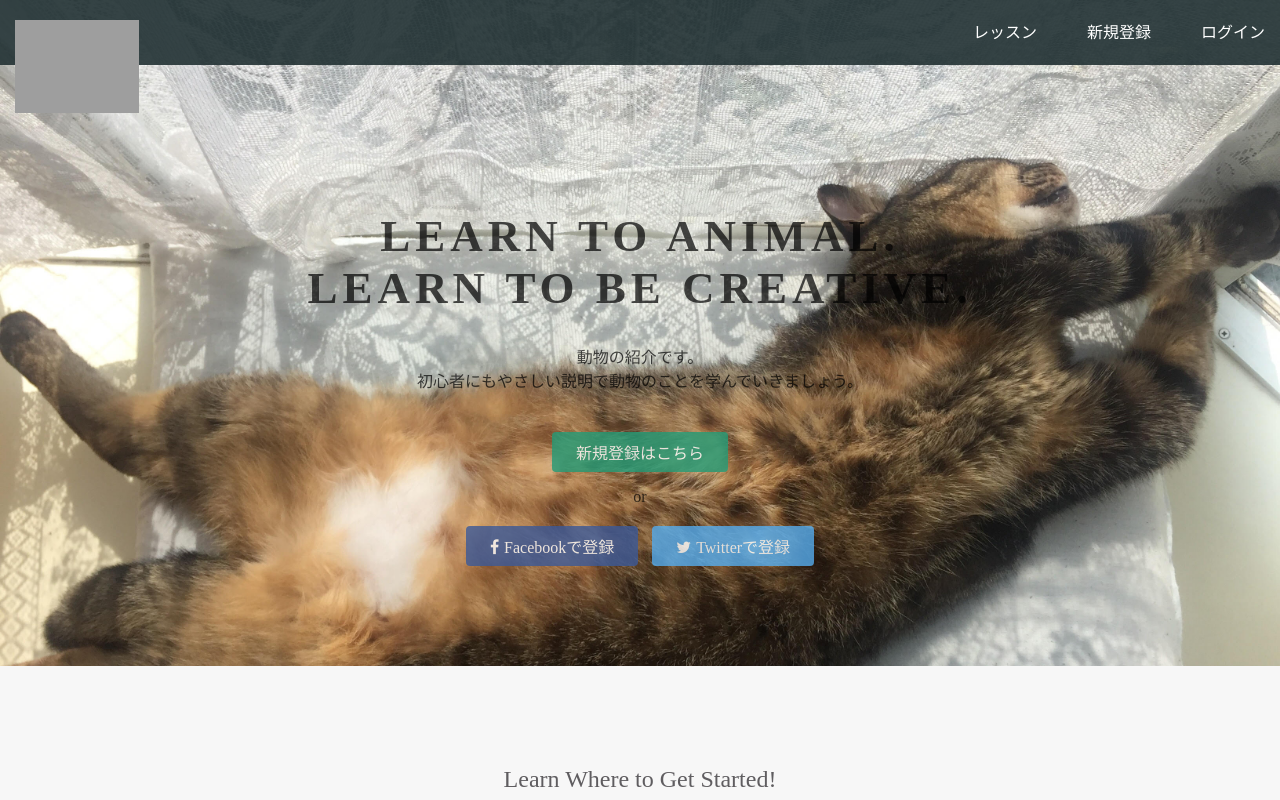
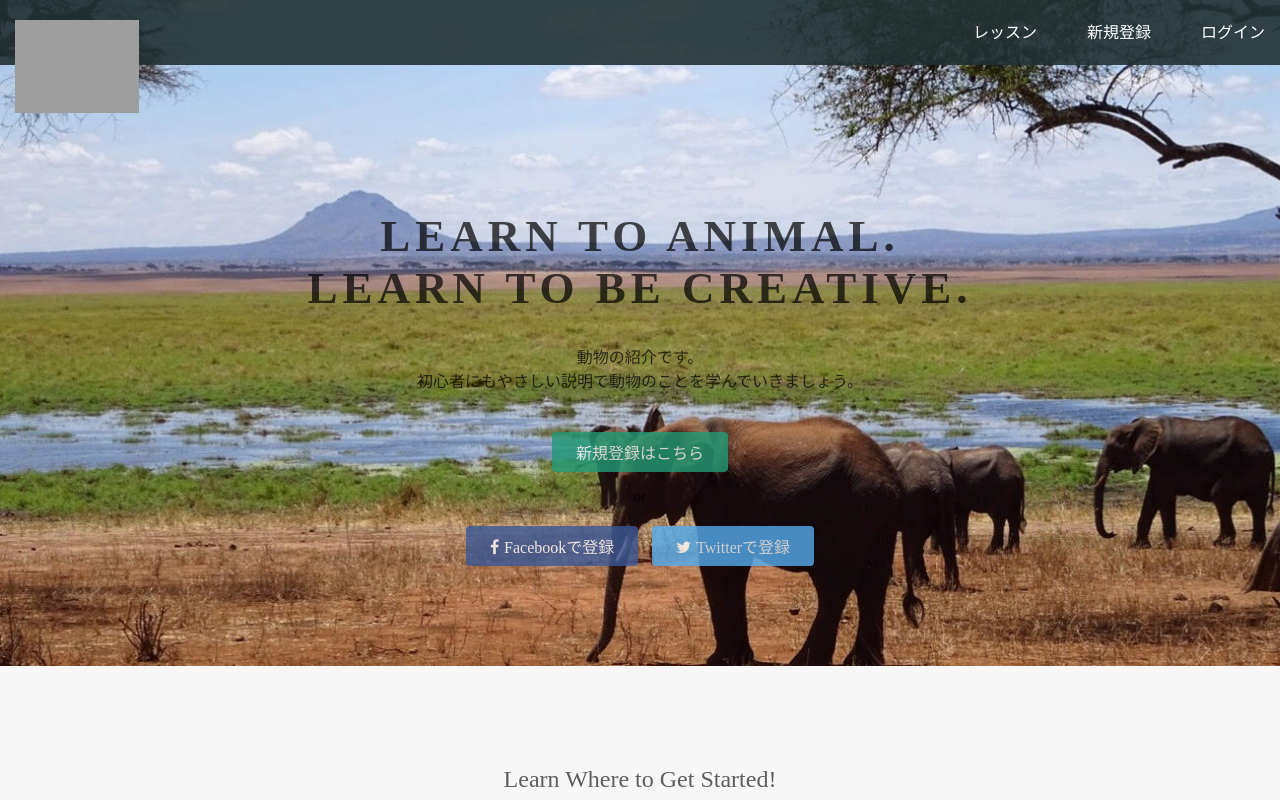
Before and after one commit to yuri000yuri000/github.io, a plain HTML site: page index.html in a window 1280 px wide. Shown: the top 800 px of the page. Drawn offline with Linux system fonts and the light colour scheme; grey boxes are pictures that could not be loaded.

Commit message:
Update stylesheet.css

```diff
--- a/stylesheet.css
+++ b/stylesheet.css
@@ -19,7 +19,7 @@ a {
 
 .top-wrapper {
   padding: 180px 0 100px 0;
-  background-image: url(マロン.jpg);
+  background-image: url(elephant.jpg);
   background-size: cover;
   color: black;
   text-align: center;
```
